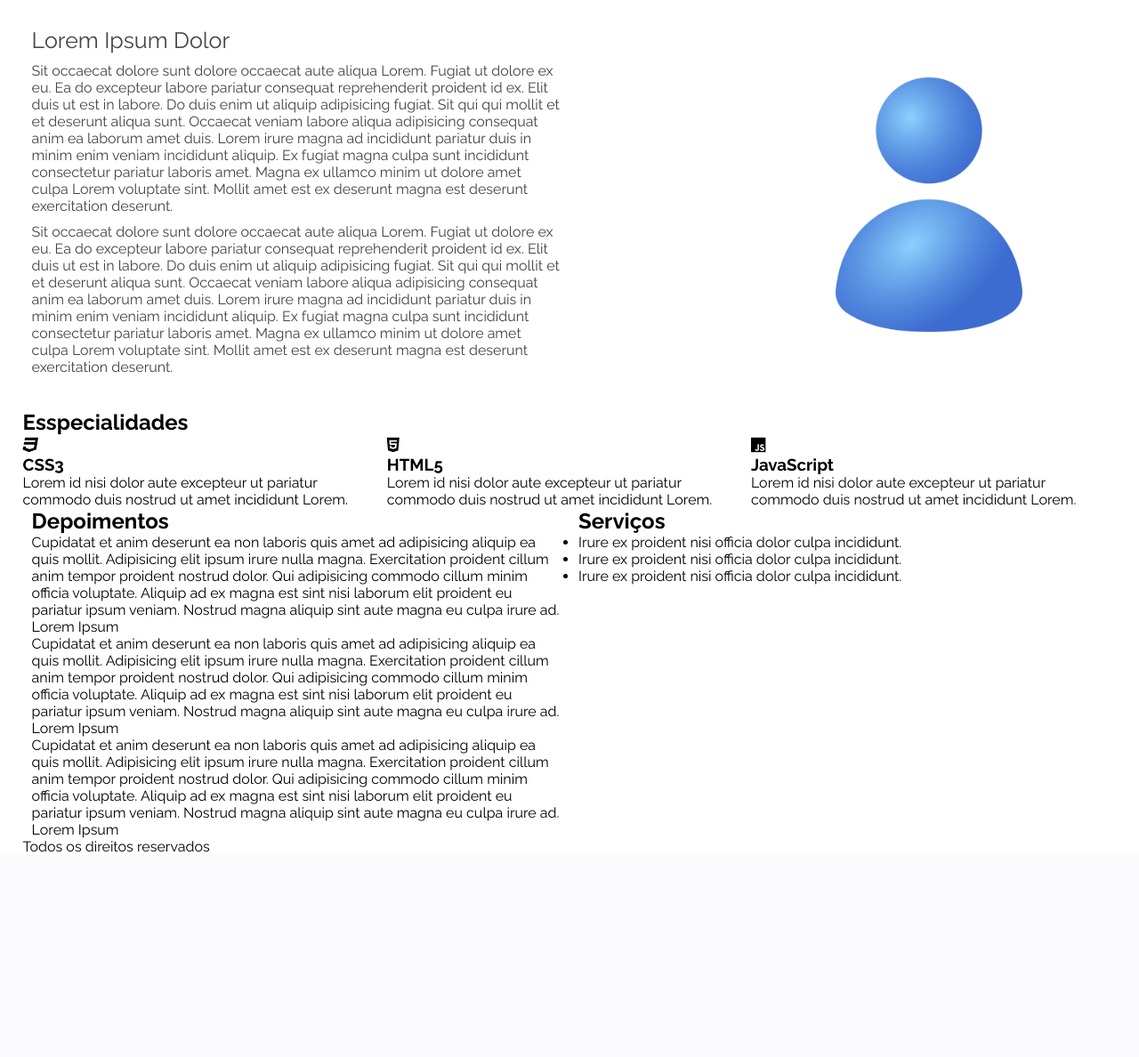
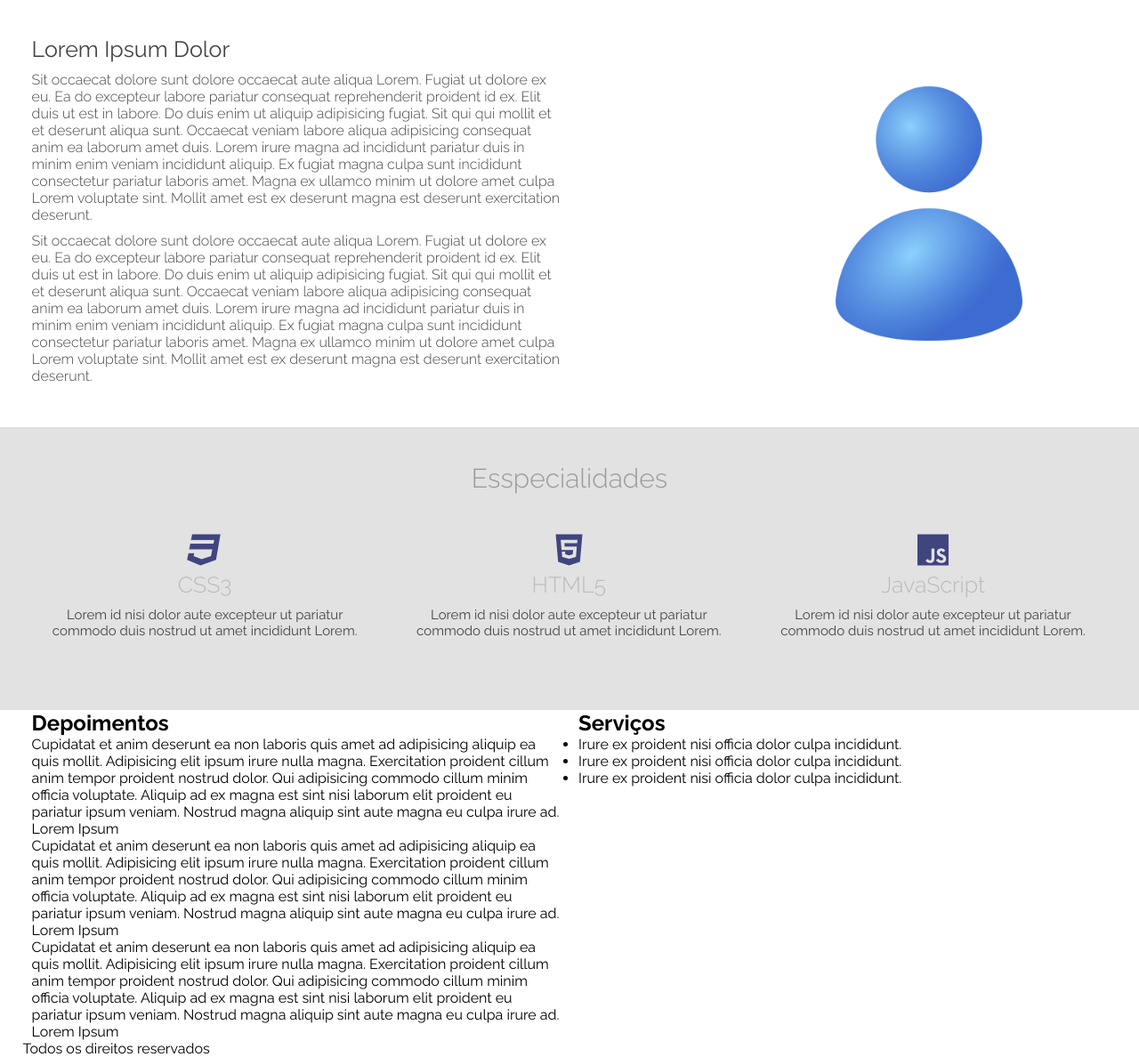
Before and after one commit to dmoprates/SiteDinamico, a PHP site: page / in a window 1280 px wide. Shown: the part 647-1835 px from the top of the page at 89% size. Before the commit the page ends 1605 px from the top, so only its background shows below. Run offline with PHP 8.4, Linux system fonts and the light colour scheme; some libraries are stand-ins or nearby versions.

Commit message:
feat: estilização da sessão "Especialidades"

```diff
--- a/estilo/style.css
+++ b/estilo/style.css
@@ -19,6 +19,7 @@ img {
 
 .w33 {
     width: 33.3%;
+    padding: 0 10px;
 }
 
 .w50 {
@@ -74,20 +75,21 @@ nav.desktop a {
     text-decoration: none;
 }
 
-section.banner-principal{
+section.banner-principal {
     width: 100%;
     height: 600px;
     background-image: url('../images/bg-form.jpg');
     background-size: cover;
     position: relative;
 }
-.overlay{
+
+.overlay {
     position: absolute;
     left: 0;
     top: 0;
     width: 100%;
     height: 100%;
-    background-color: rgba(51,51,51,0.7);
+    background-color: rgba(51, 51, 51, 0.7);
     z-index: 1;
 }
 
@@ -109,7 +111,7 @@ section.banner-principal form h2 {
     text-align: center;
 }
 
-section.banner-principal form input[type=email]{
+section.banner-principal form input[type=email] {
     width: 100%;
     height: 60px;
     margin-top: 10px;
@@ -120,7 +122,7 @@ section.banner-principal form input[type=email]{
     border: 0;
 }
 
-section.banner-principal form input[type=submit]{
+section.banner-principal form input[type=submit] {
     width: 100%;
     height: 60px;
     margin-top: 10px;
@@ -133,7 +135,7 @@ section.banner-principal form input[type=submit]{
 }
 
 section.descricao-autor {
-    padding: 30px 0;
+    padding: 40px 0;
 }
 
 section.descricao-autor h2 {
@@ -144,12 +146,49 @@ section.descricao-autor h2 {
 
 section.descricao-autor p {
     font-size: 16px;
+    font-weight: 300;
     color: #444;
     margin-top: 10px;
 }
 
-@media screen and (max-width: 768px){
-    img{
+section.especialidades {
+    padding: 40px 0;
+    background: #e2e2e2;
+}
+
+section.especialidades h2.title{
+    font-size: 30px;
+    font-weight: 300;
+    color: #999;
+    text-align: center;
+}
+
+.box-especialidade{
+    margin: 40px 0;
+    padding: 0 30px;
+    text-align: center;
+}
+
+.box-especialidade h3{
+    color:#404580;
+    font-size: 40px;
+}
+
+.box-especialidade h4{
+    color:#bababa;
+    font-size: 25px;
+    font-weight: 300;
+}
+
+.box-especialidade p {
+    color: #444;
+    font-size: 15px;
+    margin-top: 10px;
+}
+
+
+@media screen and (max-width: 768px) {
+    img {
         float: none !important;
         display: block;
         margin: 0 auto;
@@ -160,10 +199,20 @@ section.descricao-autor p {
         padding: 20px;
         width: 100%;
     }
+
+    .w33 {
+        width: 100%;
+        padding: 20px;
+    }
+
+    .box-especialidade{
+        margin: 0;
+        padding: 40px 20px;
+    }
 }
 
-@media screen and (max-width: 768px){
-    nav.desktop{
+@media screen and (max-width: 768px) {
+    nav.desktop {
         display: none;
     }
 
@@ -181,7 +230,7 @@ section.descricao-autor p {
         width: 100%;
     }
 
-    nav.mobile li{
+    nav.mobile li {
         font-size: 17px;
         font-weight: 300;
         display: block;
@@ -196,7 +245,7 @@ section.descricao-autor p {
         text-decoration: none;
     }
 
-    .botao-menu-mobile{
+    .botao-menu-mobile {
         font-size: 20px;
         cursor: pointer;
         color: white;
--- a/index.php
+++ b/index.php
@@ -86,21 +86,22 @@
     <section class="especialidades">
         <div class="center">
             <h2 class="title">Esspecialidades</h2>
-            <div class="w33 left box-especialidades">
+            <div class="w33 left box-especialidade">
                 <h3><i class="fa-brands fa-css3"></i></h3>
-                <h3>CSS3</h3>
+                <h4>CSS3</h4>
                 <p>Lorem id nisi dolor aute excepteur ut pariatur commodo duis nostrud ut amet incididunt Lorem.</p>
             </div><!--box-especialidades-->
-            <div class="w33 left box-especialidades">
+            <div class="w33 left box-especialidade">
                 <h3><i class="fa-brands fa-html5"></i></h3>
-                <h3>HTML5</h3>
+                <h4>HTML5</h4>
                 <p>Lorem id nisi dolor aute excepteur ut pariatur commodo duis nostrud ut amet incididunt Lorem.</p>
             </div><!--box-especialidades-->
-            <div class="w33 left box-especialidades">
+            <div class="w33 left box-especialidade">
                 <h3><i class="fa-brands fa-js"></i></h3>
-                <h3>JavaScript</h3>
+                <h4>JavaScript</h4>
                 <p>Lorem id nisi dolor aute excepteur ut pariatur commodo duis nostrud ut amet incididunt Lorem.</p>
             </div><!--box-especialidades-->
+            <div class="clear"></div>
         </div><!--center-->
     </section><!--especialidades-->
     <section class="extras">
```
Also changed, not shown: Readme.md.
